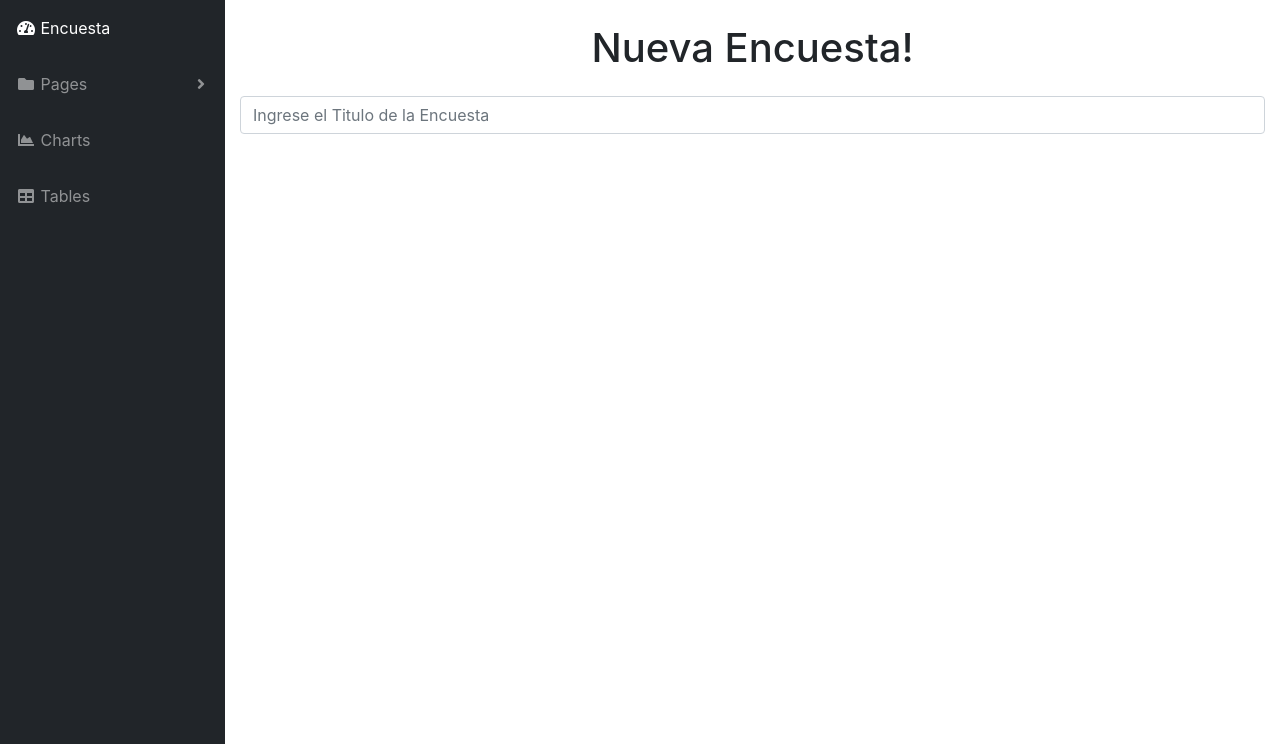
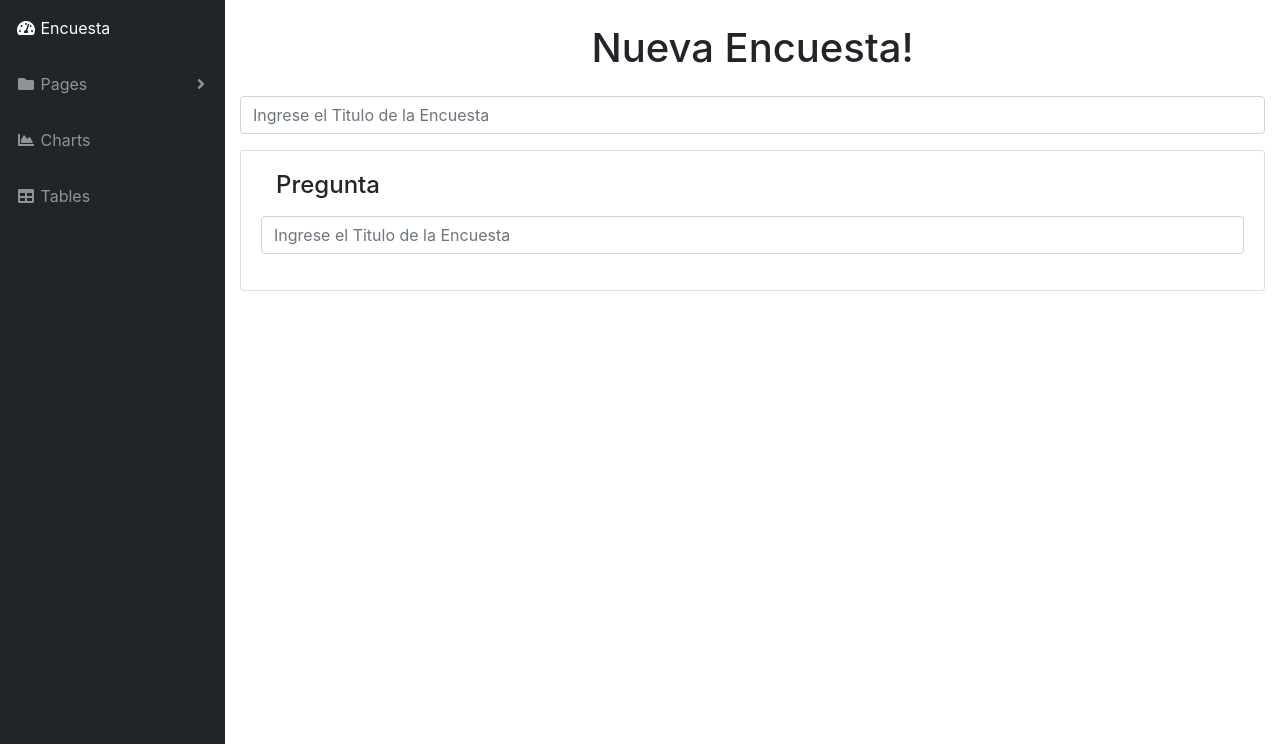
Before and after one commit to SebastianPegoraro/EncuestaRM, a PHP site: page /nuevaEncuesta.php in a window 1280 px wide. Shown: the part 56-800 px from the top of the page. Run offline with PHP 8.4, Linux system fonts and the light colour scheme.

Commit message:
Comienza el desarrollo de la carga de Encuestas

```diff
--- a/admin/nuevaEncuesta.php
+++ b/admin/nuevaEncuesta.php
@@ -12,7 +12,19 @@ include 'nav.php';
                             <h1>Nueva Encuesta!</h1>
                         </div>
                         <div class='form-group col-sm-12'>
-                            <input type='text' class='form-control' name='titulo' placeholder='Ingrese el Titulo de la Encuesta' id='titulo' required>
+                            <input type='text' class='form-control' name='titulo' placeholder='Ingrese el Titulo de la Encuesta' required>
+                        </div>
+                    </div>
+                    <div class="card cuadro">
+                        <div class="card-body">
+                            <div class="form-group col-sm-12">
+                                <h4>Pregunta</h4>
+                            </div>
+                            <div class="row pregunta">
+                                <div class="form-group col-sm-12">
+                                    <input type='text' class='form-control' name='pregunta[]' placeholder='Ingrese el Titulo de la Encuesta' required>
+                                </div>
+                            </div>
                         </div>
                     </div>
                 </form>
```
